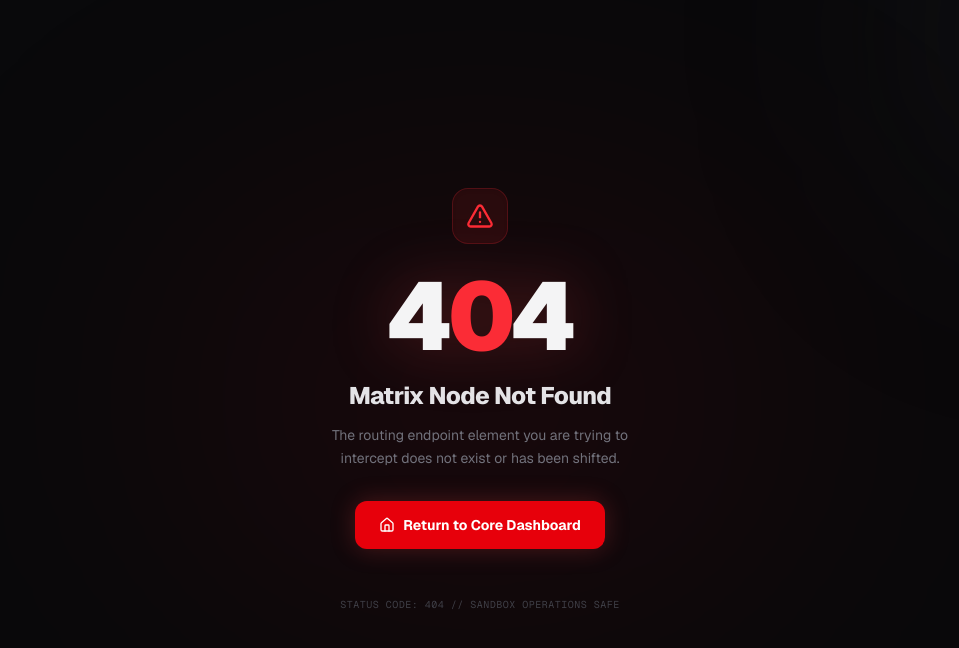
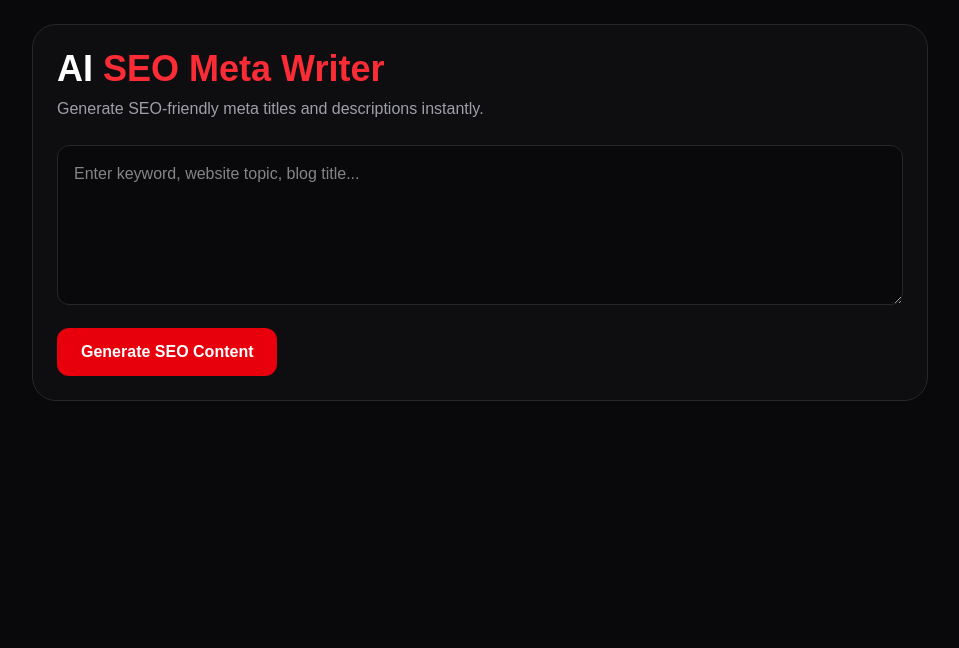
Before and after one commit to deadpoolgamein/toolverse, a Next.js app: page /tools/ai-seo-description in a window 1280 px wide. Before the commit this address had no page. Shown: the top 648 px of the page, without its empty margins (160-1119 px from the left). Built offline with nearby package versions, Linux system fonts and the light colour scheme.

Commit message:
Darksyon initial release

```diff
--- /dev/null
+++ b/app/api/seo-generator/route.ts
@@ -0,0 +1,49 @@
+import { GoogleGenerativeAI } from "@google/generative-ai";
+
+const genAI = new GoogleGenerativeAI(
+  process.env.GEMINI_API_KEY!
+);
+
+export async function POST(req: Request) {
+  try {
+    const { topic } = await req.json();
+
+    const model = genAI.getGenerativeModel({
+      model: "gemini-2.5-flash",
+    });
+
+    const prompt = `
+Create SEO content for:
+
+${topic}
+
+Return exactly:
+
+Meta Title:
+(under 60 characters)
+
+Meta Description:
+(under 160 characters)
+
+Keywords:
+(keyword list)
+
+Keep it SEO optimized and high CTR.
+`;
+
+    const result = await model.generateContent(prompt);
+
+    return Response.json({
+      success: true,
+      output: result.response.text(),
+    });
+
+  } catch (error) {
+    console.error(error);
+
+    return Response.json({
+      success: false,
+      error: "Generation failed",
+    });
+  }
+}
--- /dev/null
+++ b/app/tools/ai-seo-description/page.tsx
@@ -0,0 +1,77 @@
+"use client";
+
+import { useState } from "react";
+
+export default function AISEOMetaWriter() {
+  const [topic, setTopic] = useState("");
+  const [response, setResponse] = useState("");
+  const [loading, setLoading] = useState(false);
+
+  const generateSEO = async () => {
+    if (!topic) return;
+
+    setLoading(true);
+    setResponse("");
+
+    try {
+      const res = await fetch("/api/seo-generator", {
+        method: "POST",
+        headers: {
+          "Content-Type": "application/json",
+        },
+        body: JSON.stringify({
+          topic,
+        }),
+      });
+
+      const data = await res.json();
+
+      if (data.success) {
+        setResponse(data.output);
+      } else {
+        setResponse("Failed to generate SEO content.");
+      }
+    } catch (error) {
+      console.error(error);
+      setResponse("Something went wrong.");
+    } finally {
+      setLoading(false);
+    }
+  };
+
+  return (
+    <main className="min-h-screen bg-zinc-950 text-white p-6">
+      <div className="max-w-4xl mx-auto bg-zinc-900/40 border border-zinc-800 rounded-3xl p-6">
+
+        <h1 className="text-4xl font-bold mb-2">
+          AI <span className="text-red-500">SEO Meta Writer</span>
+        </h1>
+
+        <p className="text-zinc-400 mb-6">
+          Generate SEO-friendly meta titles and descriptions instantly.
+        </p>
+
+        <textarea
+          value={topic}
+          onChange={(e) => setTopic(e.target.value)}
+          placeholder="Enter keyword, website topic, blog title..."
+          className="w-full h-40 bg-zinc-950 border border-zinc-800 rounded-xl p-4 outline-none focus:border-red-500"
+        />
+
+        <button
+          onClick={generateSEO}
+          disabled={loading}
+          className="mt-4 bg-red-600 hover:bg-red-700 px-6 py-3 rounded-xl font-semibold"
+        >
+          {loading ? "Generating..." : "Generate SEO Content"}
+        </button>
+
+        {response && (
+          <div className="mt-6 bg-zinc-950 border border-zinc-800 rounded-xl p-4 whitespace-pre-wrap">
+            {response}
+          </div>
+        )}
+      </div>
+    </main>
+  );
+}
```
